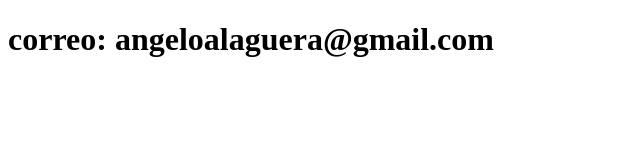
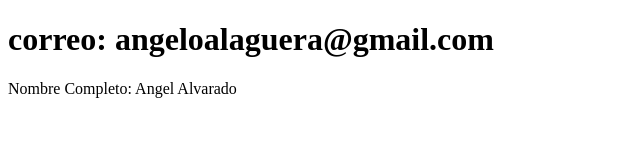
Before and after one commit to AngelAlaguera/Nuevo-Sistema, a plain HTML site: page contacto.html in a window 1280 px wide. Shown: the whole page, without its empty margins (0-640 px from the left). Drawn offline with Linux system fonts and the light colour scheme.

Commit message:
Actualiza el contacto

```diff
--- a/contacto.html
+++ b/contacto.html
@@ -7,6 +7,7 @@
 </head>
 <body>
     <h1>correo: angeloalaguera@gmail.com</h1>
+    <p>Nombre Completo: Angel Alvarado</p>
 
 </body>
 </html>
```
